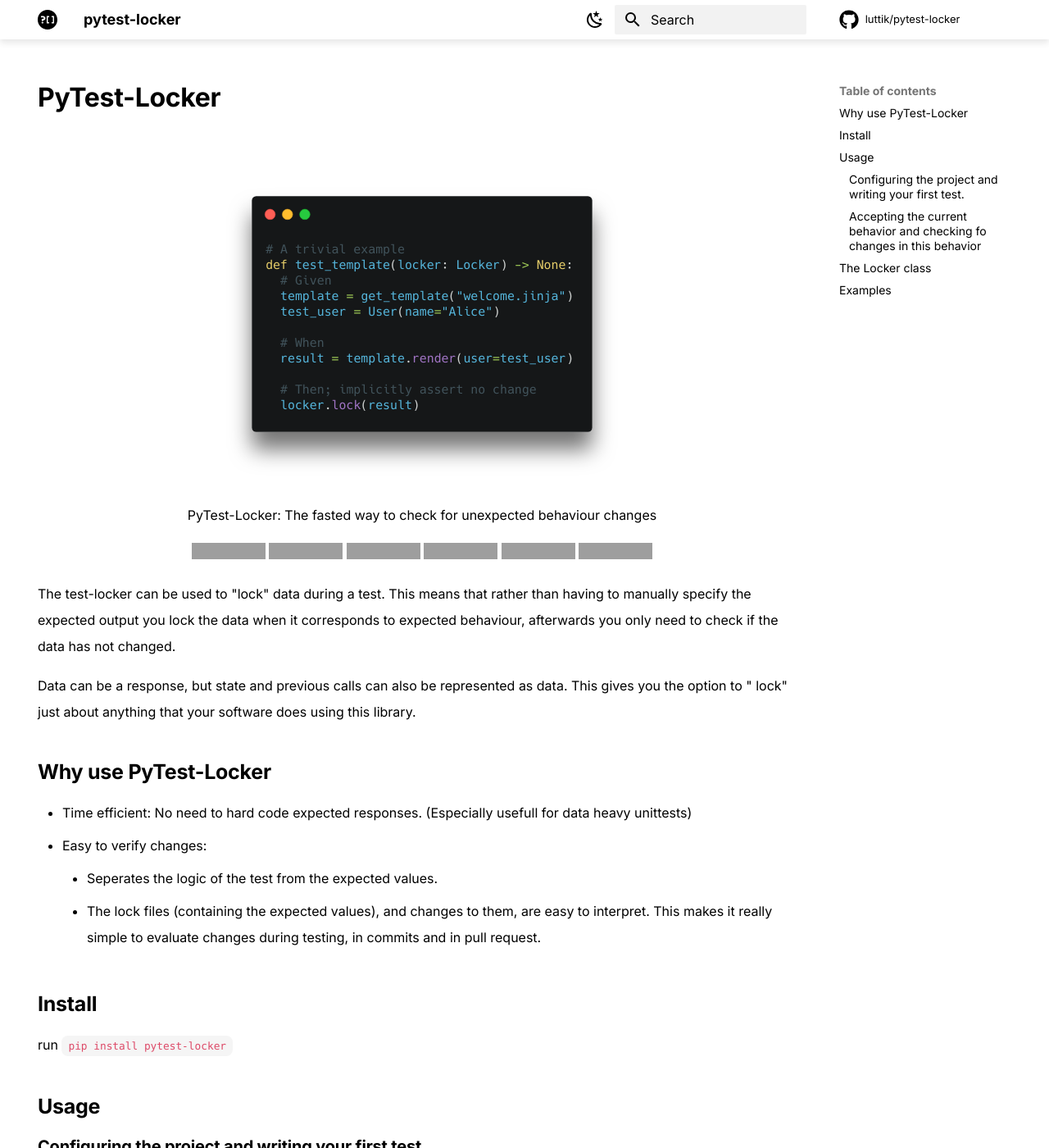
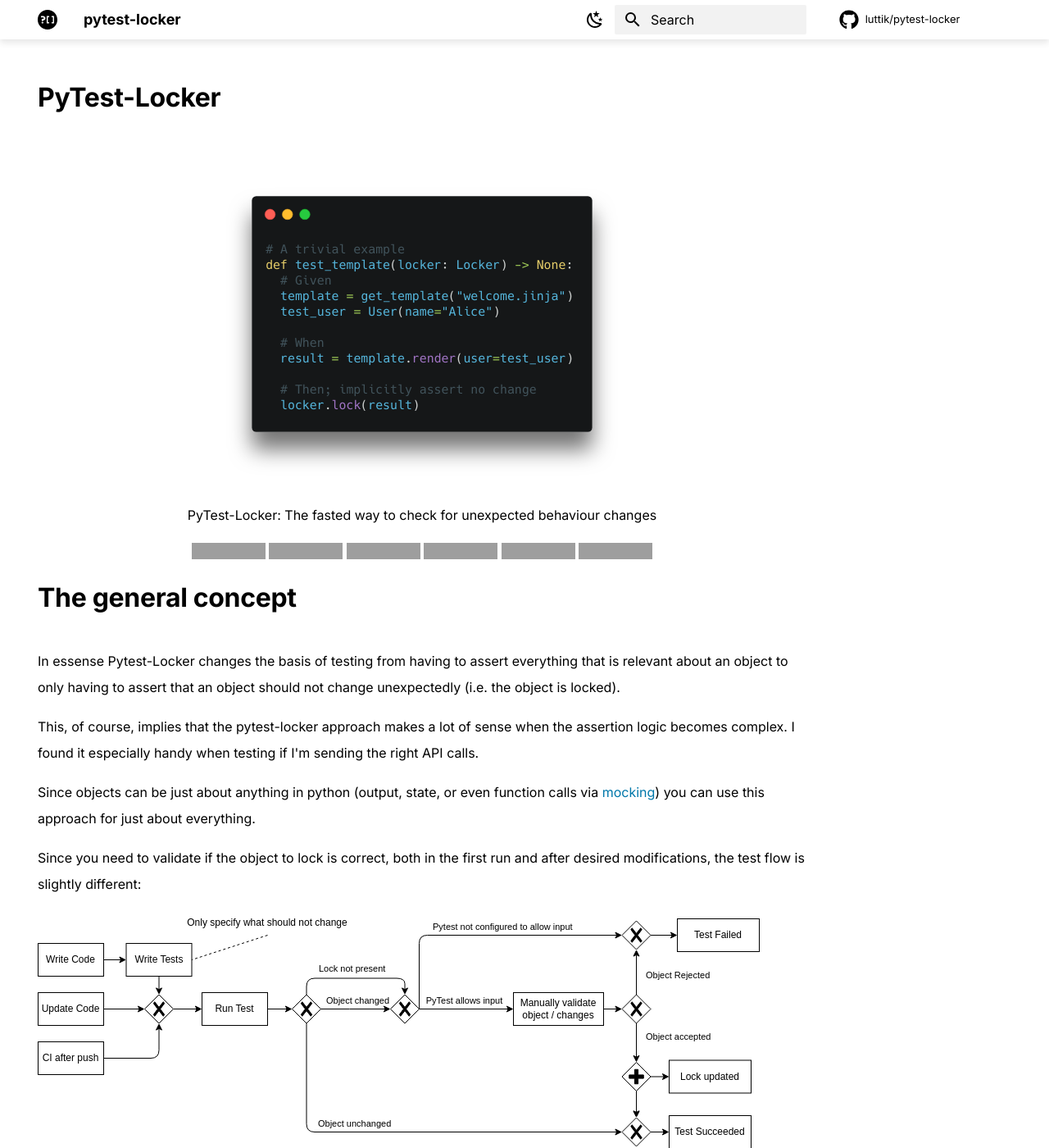
Before and after one commit to Luttik/pytest-locker, an MkDocs documentation site: the page built from docs/index.md, in a window 1280 px wide and 1400 px high. Shown: the whole window at 82% size. Built offline with MkDocs 1.6.1 and Material for MkDocs 9.7.7, drawn with Linux system fonts in a browser that asks for light colours; comment, search, counter and statistics services are not loaded; grey boxes are pictures that could not be loaded.

Commit message:
Improved the general documentation about what PyTest-Locker is and does.

```diff
--- a/docs/index.md
+++ b/docs/index.md
@@ -1,8 +1,6 @@
 ---
 hide:
-
-- navigation
-
+    - navigation
 ---
 
 # PyTest-Locker
@@ -36,12 +34,22 @@
     </a>
 </p>
 
-The test-locker can be used to "lock" data during a test. This means that rather than having to manually specify the
-expected output you lock the data when it corresponds to expected behaviour, afterwards you only need to check if the
-data has not changed.
+# The general concept
+In essense Pytest-Locker changes the basis of testing from having to assert everything that is relevant about an object
+to only having to assert that an object should not change unexpectedly (i.e. the object is locked).
 
-Data can be a response, but state and previous calls can also be represented as data. This gives you the option to "
-lock" just about anything that your software does using this library.
+This, of course, implies that the pytest-locker approach makes a lot of sense
+when the assertion logic becomes complex. I found it especially handy when testing if I'm sending the right API calls.
+
+Since objects can be just about anything in python
+(output, state, or even function calls via [mocking](https://docs.python.org/3/library/unittest.mock.html))
+you can use this approach for just about everything.
+
+Since you need to validate if the object to lock is correct, both in the first run and after desired modifications,
+the test flow is slightly different:
+
+<img class="invert-in-dark-mode" src="/assets/images/pytest-locker-diagram.svg" alt="pytest-locker's flow diagram"/>
+
 
 ## Why use PyTest-Locker
 
@@ -69,8 +77,8 @@
 
 4. Use `locker.lock(your_string, optional_name)` to lock the data (of-course you can also lock other types).
 5. Ensure that the [pytest rootdir](https://docs.pytest.org/en/latest/customize.html) is fixed.
-   See [the pytest customize documentation](https://docs.pytest.org/en/latest/customize.html) for all the options (one
-   is adding a `pytest.ini` to the root folder)
+     See [the pytest customize documentation](https://docs.pytest.org/en/latest/customize.html) for all the options (one
+     is adding a `pytest.ini` to the root folder)
 6. Ensure that `.pytest_locker/` is synced via git, to ensure that you, your team, and your CI/CD pipelines are working
    with the same data.
 
@@ -83,13 +91,13 @@
 1. When user input is allowed, i.e. when running pytest with
    `--capture  no` or `-s`
 
-   When user input is allowed and the given data does not correspond to the data in the lock the *user is prompted* if
-   the new data should be stored or if the tests should fail.
+     When user input is allowed and the given data does not correspond to the data in the lock the *user is prompted* if
+     the new data should be stored or if the tests should fail.
 
 2. When user input is captured which is default behavior for pytest
 
-   If user input is not allowed the tests will *automatically fail* if the expected lock file does not exist or if the
-   data does not correspond to the data in the lock file.
+     If user input is not allowed the tests will *automatically fail* if the expected lock file does not exist or if the
+     data does not correspond to the data in the lock file.
 
 ## The Locker class
 
--- a/docs/stylesheets/extra-style.css
+++ b/docs/stylesheets/extra-style.css
@@ -50,6 +50,10 @@
     font-weight: 600;
 }
 
+[data-md-color-scheme="slate"] .invert-in-dark-mode {
+    filter: invert(1);
+}
+
 .md-header {
     box-shadow: 0 0.2rem 0.4rem rgba(0, 0, 0, 0.1) !important;
 }
```
Also changed, not shown: docs/assets/images/pytest-locker-diagram.svg (added).
